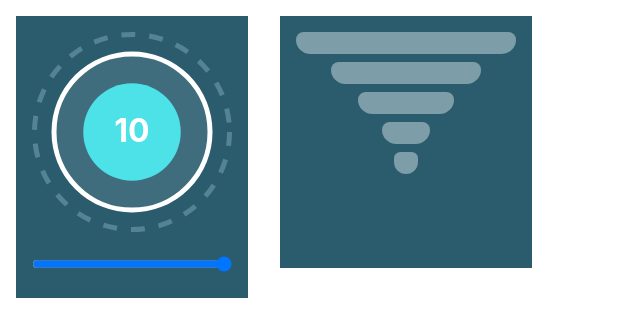
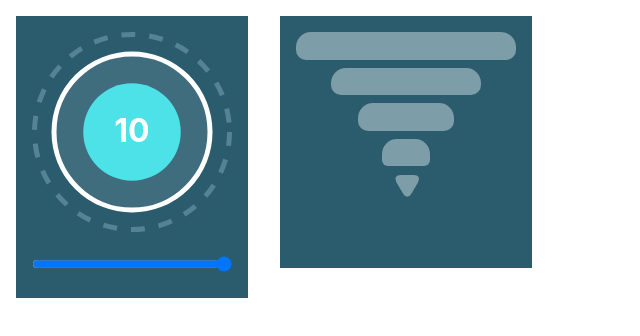
Before and after one commit to avarunraj/intellect, a React (Create React App) app: page / in a window 1280 px wide. Shown: the top 336 px of the page, without its empty margins (0-640 px from the left). Built offline with nearby package versions, Linux system fonts and the light colour scheme.

Commit message:
added traingle bar functionality

```diff
--- a/src/Components/TriangleStatusBar/Common/CommonTypes.tsx
+++ b/src/Components/TriangleStatusBar/Common/CommonTypes.tsx
@@ -9,4 +9,5 @@ export type TriangleStatusBarInputType = {
 export type TriangleStatusBarInputItemType = {
   height: number;
   width: number;
+  isChecked:boolean;
 };
--- a/src/Components/TriangleStatusBar/TriangleStatusBar.tsx
+++ b/src/Components/TriangleStatusBar/TriangleStatusBar.tsx
@@ -1,4 +1,4 @@
-import { FC } from "react";
+import { FC, useState } from "react";
 import styled from "@emotion/styled";
 import {
   TriangleStatusBarInputItemType,
@@ -17,28 +17,144 @@ const ProgressBarWrapper = styled.div<TriangleStatusBarInputType>`
     flex-direction: column;
     justify-content: center;
     align-items: center;
+    .triangle {
+      position: relative;
+      text-align: left;
+      margin-right: 5px;
+    }
+    .triangle:before,
+    .triangle:after {
+      content: "";
+      position: absolute;
+      background-color: inherit;
+    }
+    .triangle,
+    .triangle:before,
+    .triangle:after {
+      width: 15px;
+      height: 15px;
+      border-top-right-radius: 55%;
+    }
+
+    .triangle {
+      transform: rotate(240deg) skewX(-30deg) scale(1, 0.866);
+    }
+    .triangle:before {
+      transform: rotate(-135deg) skewX(-45deg) scale(1.414, 0.707)
+        translate(0, -50%);
+    }
+    .triangle:after {
+      transform: rotate(135deg) skewY(-45deg) scale(0.707, 1.414) translate(50%);
+    }
   }
 `;
 
 const ProgressBarItem = styled.div<TriangleStatusBarInputItemType>`
   width: ${(props) => props.width}px;
-  height: ${(props) => props.height / 10}px;
-  background: #7d9da8;
+  height: ${(props) => props.height / 8}px;
+  background: ${(props) => (props.isChecked ? " #fff" : "#7d9da8")};
   margin-bottom: 0.5rem;
-  border-radius: 8px 8px 15px 15px;
+  cursor: pointer;
+  border-radius: 15px 15px 10px 10px;
+  &:hover {
+    background: #fff;
+  }
+`;
+
+const ProgressBarItem2 = styled.div<TriangleStatusBarInputItemType>`
+  width: ${(props) => props.width}px;
+  height: ${(props) => props.height / 8}px;
+  margin-bottom: 0.5rem;
+  cursor: pointer;
+  background: ${(props) => (props.isChecked ? " #fff" : "#7d9da8")};
+  border-radius: 15px 15px 6px 6px;
+  &:hover {
+    background: #fff;
+  }
+`;
+
+const ProgressBarTriangle = styled.div<TriangleStatusBarInputItemType>`
+  width: ${(props) => props.width}px;
+  height: ${(props) => props.height / 8}px;
+  background: ${(props) => (props.isChecked ? " #fff" : "#7d9da8")};
+  cursor: pointer;
+  margin-bottom: 0.5rem;
+  &:hover {
+    background: #fff;
+  }
 `;
 
 export const TriangleStatusBar: FC<TriangleStatusBarType> = ({
   widgetSize,
 }) => {
+  const initialStatusArray = [
+    { id: 0, checkedStatus: false },
+    { id: 1, checkedStatus: false },
+    { id: 2, checkedStatus: false },
+    { id: 3, checkedStatus: false },
+    { id: 4, checkedStatus: false },
+  ];
+
+  const [checkedStatusArray, SetCheckedStatusArray] =
+    useState(initialStatusArray);
+
+  const handleOnClick = (id: number) => {
+    let tempStatusCheckedArray = [...checkedStatusArray];
+    tempStatusCheckedArray = tempStatusCheckedArray.map((item) => {
+      if (id <= item.id) {
+        item.checkedStatus = true;
+      } else {
+        item.checkedStatus = false;
+      }
+
+      return item;
+    });
+    SetCheckedStatusArray(tempStatusCheckedArray);
+  };
   return (
     <ProgressBarWrapper svgSize={widgetSize}>
       <div className="progress-bar-container">
-        <ProgressBarItem width={widgetSize} height={widgetSize} />
-        <ProgressBarItem width={widgetSize * 0.68} height={widgetSize} />
-        <ProgressBarItem width={widgetSize * 0.44} height={widgetSize} />
-        <ProgressBarItem width={widgetSize * 0.22} height={widgetSize} />
-        <ProgressBarItem width={widgetSize * 0.11} height={widgetSize} />
+        <ProgressBarItem
+          width={widgetSize}
+          height={widgetSize}
+          isChecked={checkedStatusArray[0].checkedStatus}
+          onClick={() => {
+            handleOnClick(0);
+          }}
+        />
+        <ProgressBarItem
+          width={widgetSize * 0.68}
+          height={widgetSize}
+          isChecked={checkedStatusArray[1].checkedStatus}
+          onClick={() => {
+            handleOnClick(1);
+          }}
+        />
+        <ProgressBarItem
+          width={widgetSize * 0.44}
+          height={widgetSize}
+          isChecked={checkedStatusArray[2].checkedStatus}
+          onClick={() => {
+            handleOnClick(2);
+          }}
+        />
+        <ProgressBarItem2
+          width={widgetSize * 0.22}
+          height={widgetSize}
+          isChecked={checkedStatusArray[3].checkedStatus}
+          onClick={() => {
+            handleOnClick(3);
+          }}
+        />
+        <ProgressBarTriangle
+          width={widgetSize * 0.11}
+          height={widgetSize}
+          isChecked={checkedStatusArray[4].checkedStatus}
+          onClick={() => {
+            handleOnClick(4);
+          }}
+          className="triangle"
+        />
       </div>
     </ProgressBarWrapper>
   );
```
